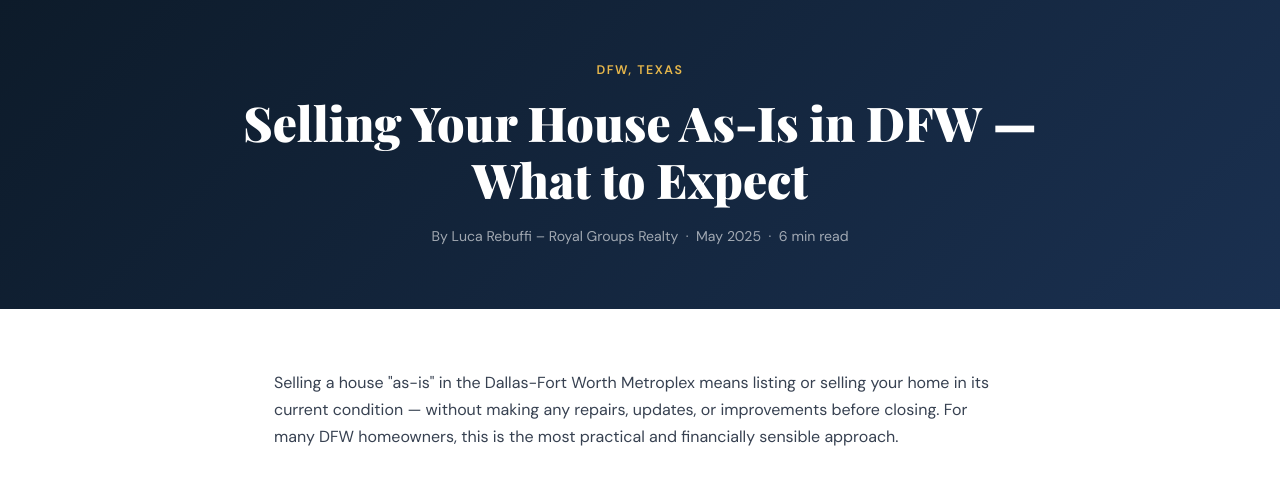
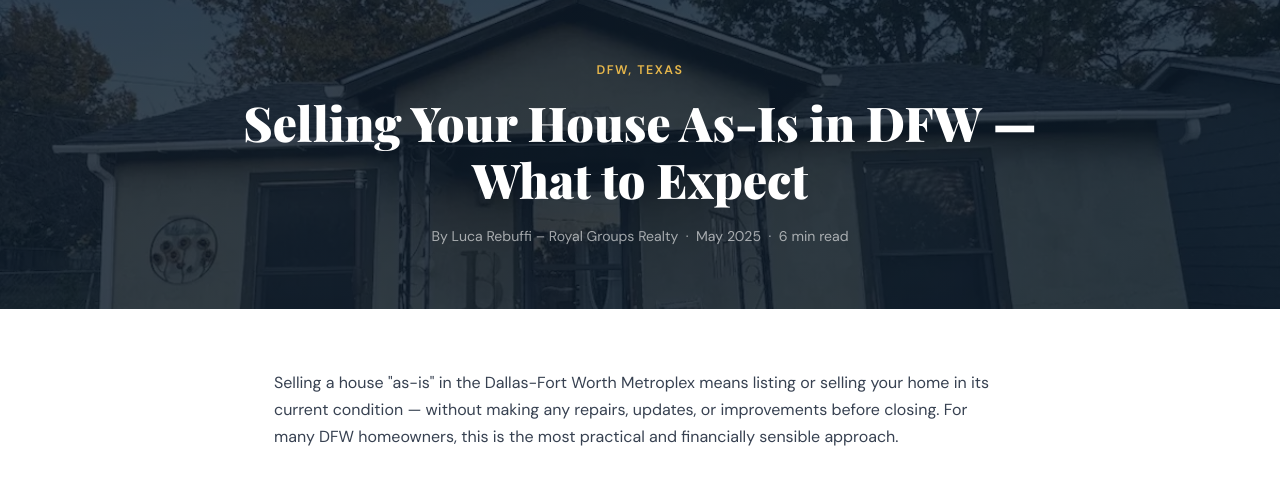
Before and after one commit to lucarebuffi-rgr/royalgroupsrealty, a Flask app: page /blog/sell-house-as-is-dfw in a window 1280 px wide. Shown: the part 157-652 px from the top of the page. Run offline with Flask 3, Linux system fonts and the light colour scheme.

Commit message:
Update sell-house-as-is-dfw.html

```diff
--- a/templates/blog/sell-house-as-is-dfw.html
+++ b/templates/blog/sell-house-as-is-dfw.html
@@ -195,7 +195,7 @@
   </div>
 </header>
 
-<div class="blog-hero">
+<div class="blog-hero" style="background: linear-gradient(rgba(13,27,42,0.82), rgba(13,27,42,0.82)), url('/static/house-clutter.webp') center/cover no-repeat;">
   <div class="label">DFW, Texas</div>
   <h1>Selling Your House As-Is in DFW — What to Expect</h1>
   <div class="meta">By Luca Rebuffi – Royal Groups Realty &nbsp;·&nbsp; May 2025 &nbsp;·&nbsp; 6 min read</div>
```
